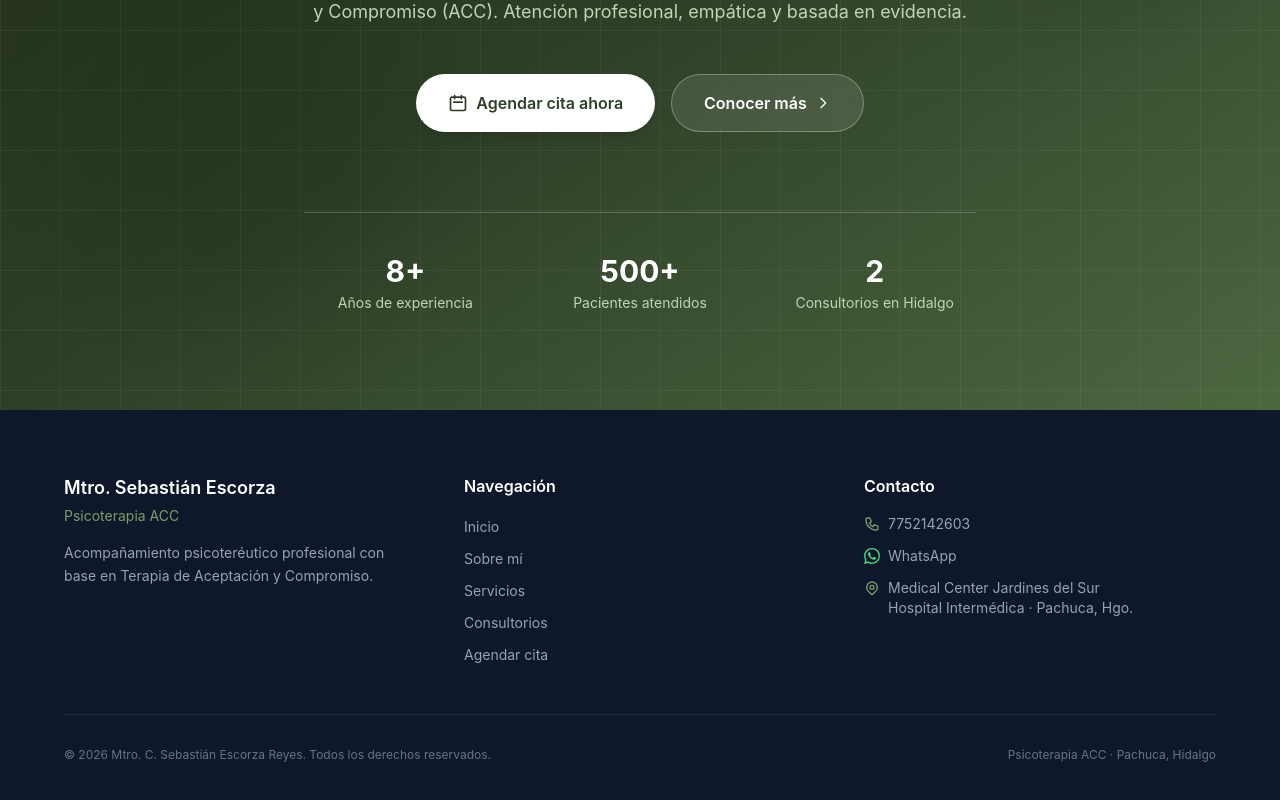
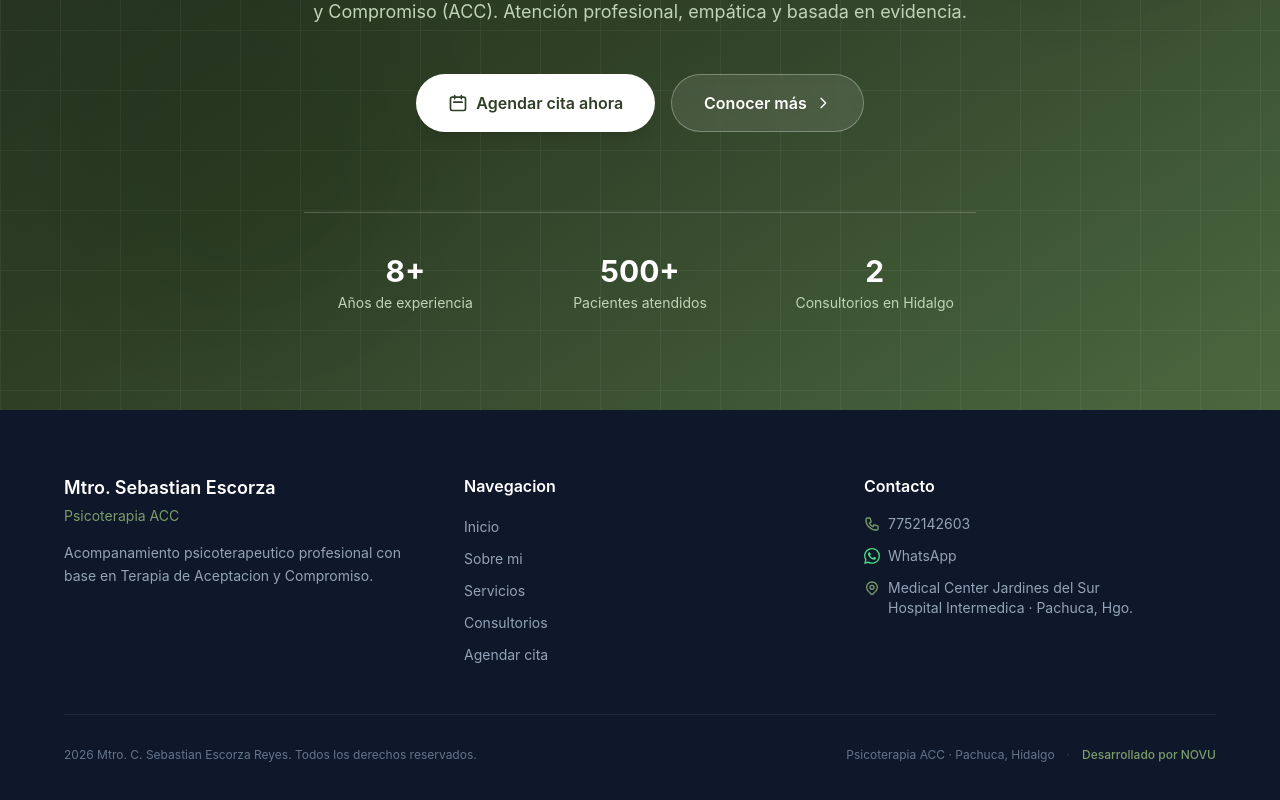
Before and after one commit to novumarketing/sebastian-psicologia, a Next.js app: page / in a window 1280 px wide. Shown: the part 390-1190 px from the top of the page. Built offline with nearby package versions, Linux system fonts and the light colour scheme.

Commit message:
style: components/Footer.tsx

```diff
--- a/components/Footer.tsx
+++ b/components/Footer.tsx
@@ -3,7 +3,7 @@ import Link from 'next/link'
 export default function Footer() {
   const navLinks = [
     ['Inicio', '/'],
-    ['Sobre mí', '/sobre-mi'],
+    ['Sobre mi', '/sobre-mi'],
     ['Servicios', '/servicios'],
     ['Consultorios', '/consultorios'],
     ['Agendar cita', '/cita'],
@@ -12,18 +12,16 @@ export default function Footer() {
   return (
     <footer className="bg-slate-900 text-slate-400 py-16 px-6">
       <div className="max-w-6xl mx-auto grid grid-cols-1 md:grid-cols-3 gap-12">
-        {/* Brand */}
         <div>
-          <h3 className="text-white font-semibold text-lg mb-1">Mtro. Sebastián Escorza</h3>
+          <h3 className="text-white font-semibold text-lg mb-1">Mtro. Sebastian Escorza</h3>
           <p className="text-primary-400 text-sm mb-4">Psicoterapia ACC</p>
           <p className="text-sm leading-relaxed">
-            Acompañamiento psicoteréutico profesional con base en Terapia de Aceptación y Compromiso.
+            Acompanamiento psicoterapeutico profesional con base en Terapia de Aceptacion y Compromiso.
           </p>
         </div>
 
-        {/* Nav */}
         <div>
-          <h4 className="text-white font-semibold mb-4">Navegación</h4>
+          <h4 className="text-white font-semibold mb-4">Navegacion</h4>
           <ul className="space-y-2">
             {navLinks.map(([label, href]) => (
               <li key={href}>
@@ -35,7 +33,6 @@ export default function Footer() {
           </ul>
         </div>
 
-        {/* Contact */}
         <div>
           <h4 className="text-white font-semibold mb-4">Contacto</h4>
           <ul className="space-y-3 text-sm">
@@ -58,15 +55,21 @@ export default function Footer() {
                 <path strokeLinecap="round" strokeLinejoin="round" strokeWidth={2} d="M17.657 16.657L13.414 20.9a1.998 1.998 0 01-2.827 0l-4.244-4.243a8 8 0 1111.314 0z"/>
                 <path strokeLinecap="round" strokeLinejoin="round" strokeWidth={2} d="M15 11a3 3 0 11-6 0 3 3 0 016 0z"/>
               </svg>
-              <span>Medical Center Jardines del Sur<br />Hospital Intermédica · Pachuca, Hgo.</span>
+              <span>Medical Center Jardines del Sur<br />Hospital Intermedica · Pachuca, Hgo.</span>
             </li>
           </ul>
         </div>
       </div>
 
       <div className="max-w-6xl mx-auto mt-12 pt-8 border-t border-slate-800 flex flex-col md:flex-row justify-between items-center gap-4 text-xs text-slate-500">
-        <span>© 2026 Mtro. C. Sebastián Escorza Reyes. Todos los derechos reservados.</span>
-        <span>Psicoterapia ACC · Pachuca, Hidalgo</span>
+        <span>2026 Mtro. C. Sebastian Escorza Reyes. Todos los derechos reservados.</span>
+        <div className="flex items-center gap-3 flex-wrap justify-center">
+          <span>Psicoterapia ACC · Pachuca, Hidalgo</span>
+          <span className="text-slate-700">·</span>
+          <a href="https://novumarketing.mx" target="_blank" rel="noopener noreferrer" className="text-primary-400 hover:text-primary-300 transition-colors font-medium">
+            Desarrollado por NOVU
+          </a>
+        </div>
       </div>
     </footer>
   )
```
